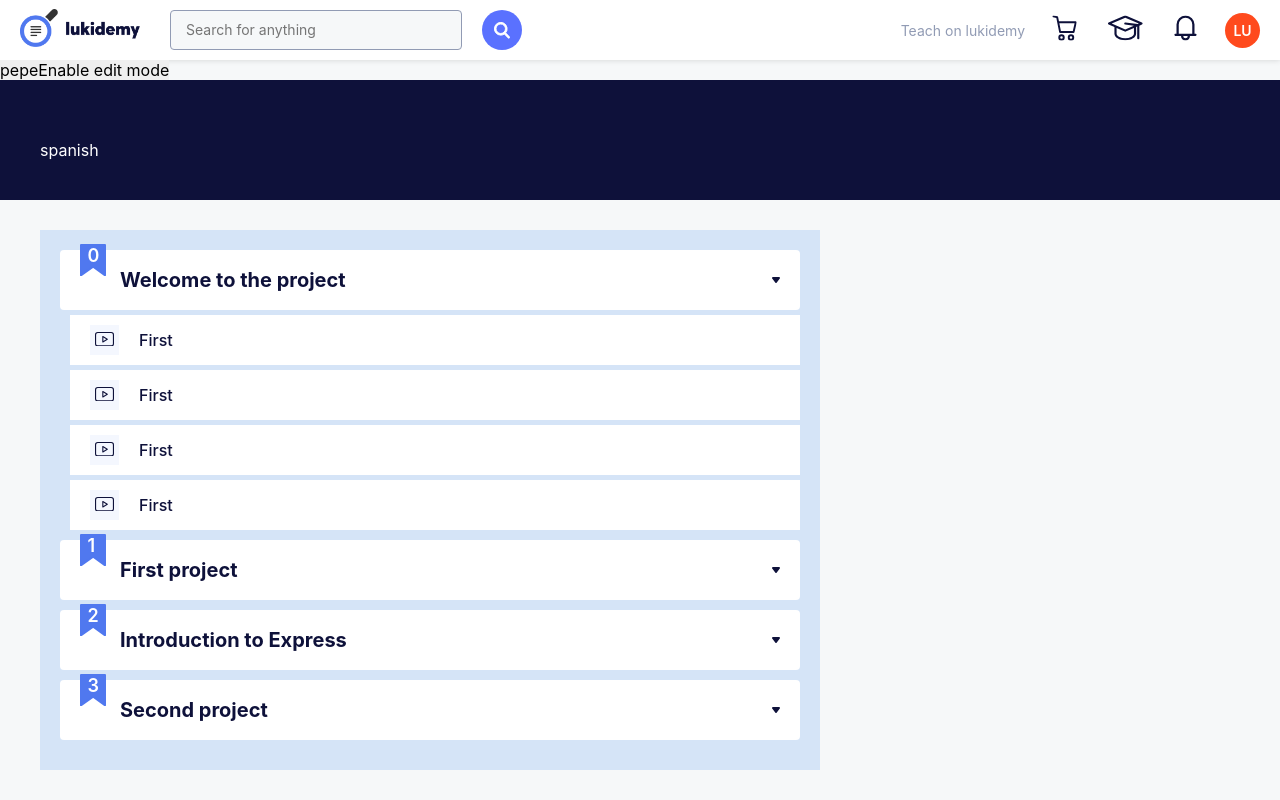
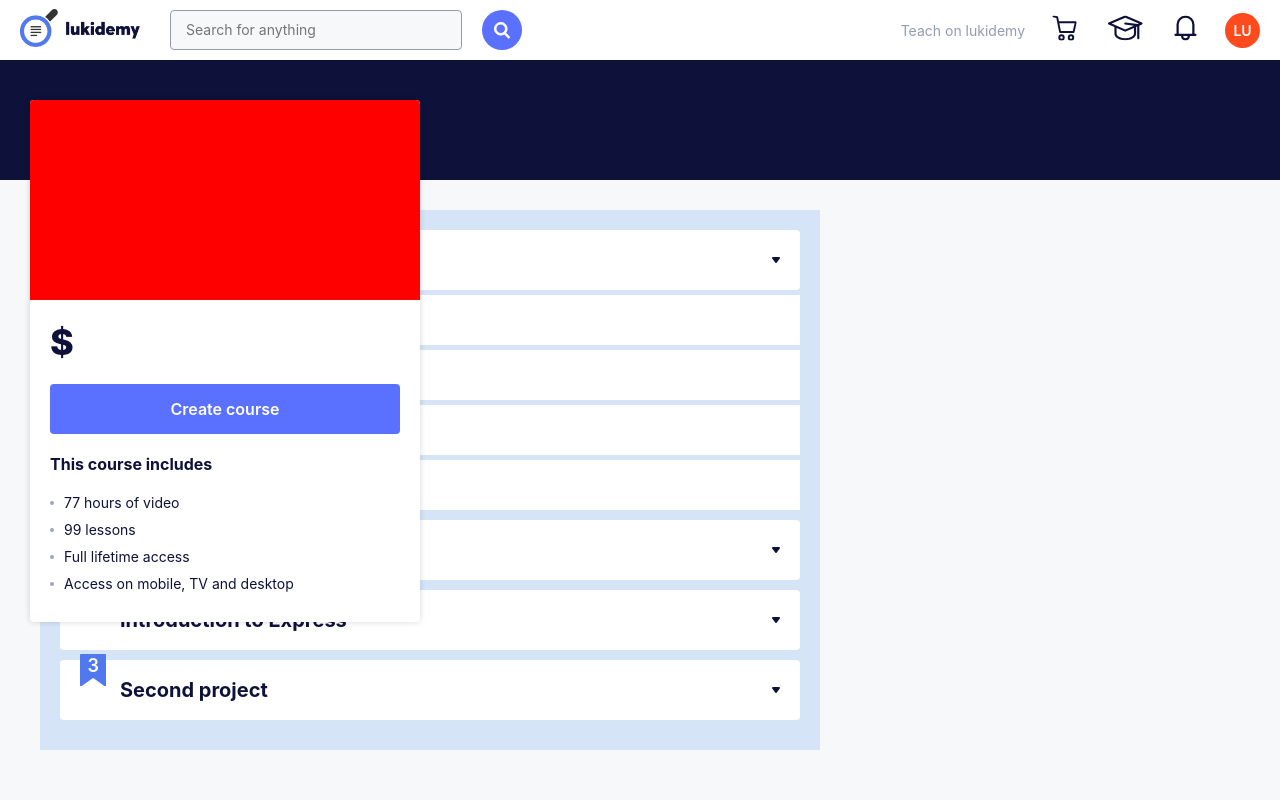
Before and after one commit to lukasalvarezdev/forbidden-academy, a Next.js app: page /courses/create in a window 1280 px wide. Built offline with nearby package versions, Linux system fonts and the light colour scheme.

Commit message:
Placed createCourse button in buy course card

```diff
--- a/src/entities/course/store/context.tsx
+++ b/src/entities/course/store/context.tsx
@@ -72,8 +72,6 @@ const CoursesProvider: React.FC = ({ children }) => {
         setEditMode,
       }}
     >
-      <button onClick={handleSubmit}>pepe</button>
-      <button onClick={() => setEditMode(true)}>Enable edit mode</button>
       <form ref={courseFormRef}>{children}</form>
     </coursesContext.Provider>
   )
--- a/src/entities/course/ui/BuyCourseCard.tsx
+++ b/src/entities/course/ui/BuyCourseCard.tsx
@@ -8,9 +8,8 @@ const CourseInfoCard = () => {
   const {
     query: { courseId },
   } = useRouter()
-  const { course, isEditMode } = useCourses()
+  const { course, isEditMode, handleSubmit } = useCourses()
 
-  return null
   return (
     <CourseInfoCardContainer className="normal-shadow">
       <div className="card-headin img"></div>
@@ -24,8 +23,19 @@ const CourseInfoCard = () => {
         </h3>
 
         <div className="mb-20">
-          <button className="btn-primary d-b mb-10">Add to cart</button>
-          <button className="btn-primary -gray d-b">Buy now</button>
+          <button
+            className="btn-primary d-b mb-10"
+            onClick={
+              courseId
+                ? e => {
+                    e.preventDefault()
+                  }
+                : handleSubmit
+            }
+          >
+            {courseId ? 'Add to cart' : 'Create course'}
+          </button>
+          {courseId ? <button className="btn-primary -gray d-b">Buy now</button> : null}
         </div>
 
         <h4 className="mb-20">This course includes</h4>
@@ -59,6 +69,7 @@ const CourseInfoCardContainer = styled.div`
   top: calc(40px + 60px);
   margin-left: 30px;
   border-radius: 4px;
+  z-index: 1;
 
   .img {
     width: 100%;
```
